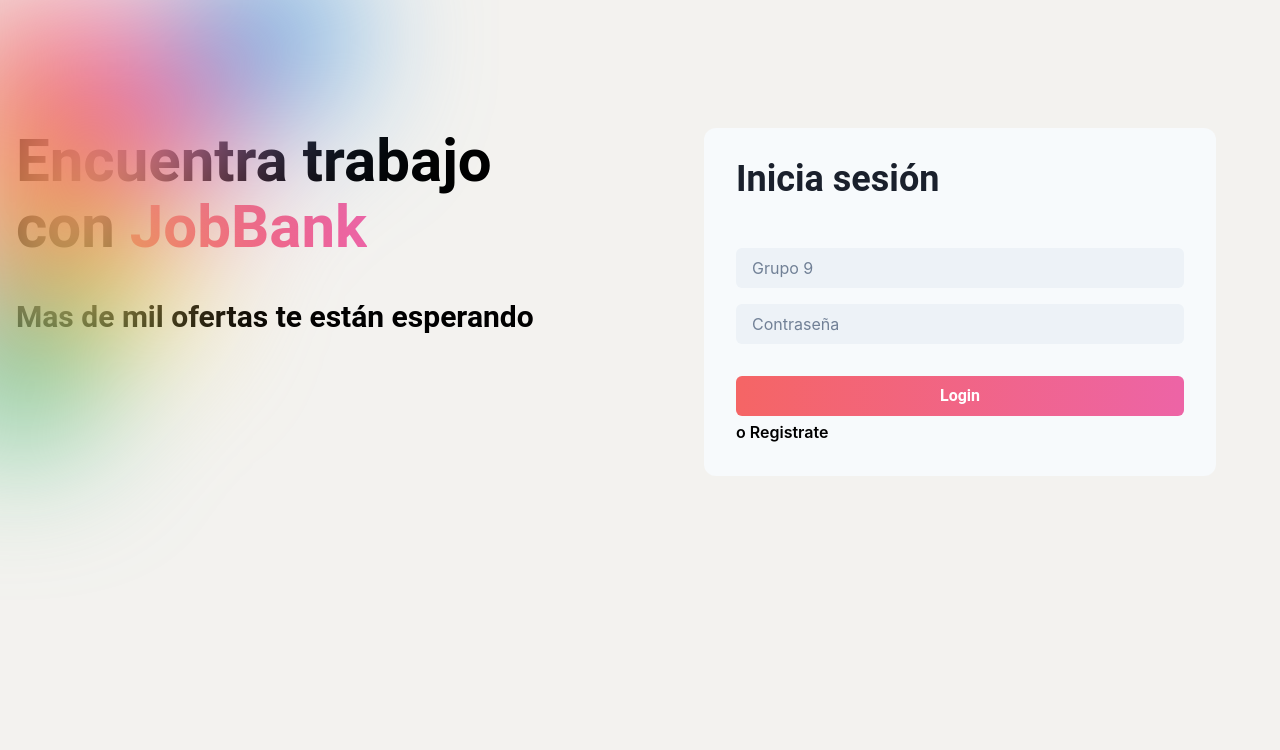
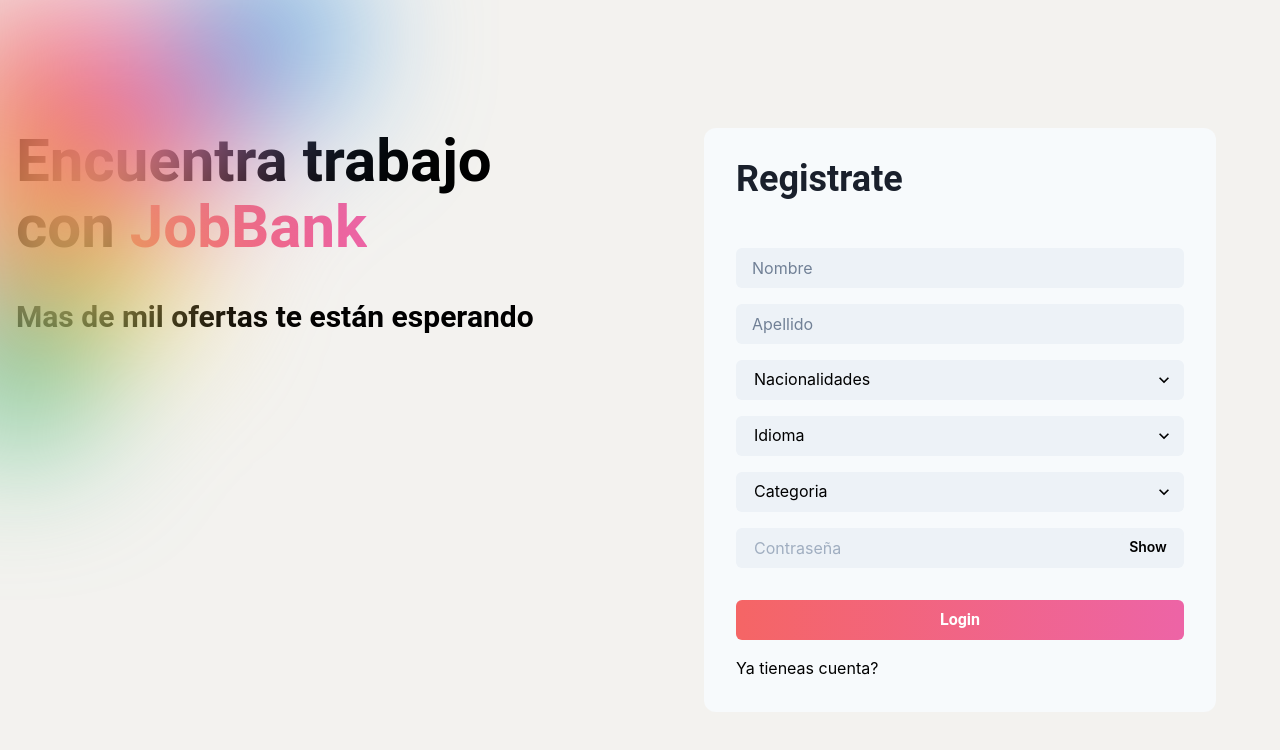
Before and after one commit to lucasangelino/jobbank, a React (Create React App) app: page /register in a window 1280 px wide. Shown: the top 750 px of the page. Built offline with nearby package versions, Linux system fonts and the light colour scheme.

Commit message:
JBB add fn to login

```diff
--- a/src/components/auth/Login.js
+++ b/src/components/auth/Login.js
@@ -1,11 +1,8 @@
 import { useCallback, useState } from "react";
 import {
   Box,
-  VStack,
   Heading,
   Text,
-  SimpleGrid as Grid,
-  GridItem,
   Stack,
   Container,
   Input,
@@ -14,8 +11,6 @@
   Icon,
   useBreakpointValue,
 } from "@chakra-ui/react";
-import { FormControl, FormLabel } from "@chakra-ui/form-control";
-import { Select } from "@chakra-ui/select";
 import { Link } from "react-router-dom";
 
 function Login() {
@@ -87,6 +82,22 @@
 };
 
 const LoginForm = () => {
+  const [login, setLogin] = useState({
+    user: "",
+    password: "",
+  });
+
+  const handleInputchange = (e) => {
+    setLogin({
+      ...login,
+      [e.target.name]: e.target.value,
+    });
+  };
+
+  const handleLoginClick = () => {
+    console.log(login);
+  };
+
   return (
     <Stack
       bg={"gray.50"}
@@ -108,6 +119,7 @@
       <Box as={"form"} mt={10}>
         <Stack spacing={4}>
           <Input
+            name="user"
             placeholder="Grupo 9"
             bg={"gray.100"}
             border={0}
@@ -115,8 +127,10 @@
             _placeholder={{
               color: "gray.500",
             }}
+            onChange={handleInputchange}
           />
           <Input
+            name="password"
             placeholder="Contraseña"
             bg={"gray.100"}
             border={0}
@@ -124,12 +138,13 @@
             _placeholder={{
               color: "gray.500",
             }}
+            onChange={handleInputchange}
           />
         </Stack>
         <Button
           fontFamily={"heading"}
           mt={8}
-          mb={1}
+          mb={4}
           w={"full"}
           bgGradient="linear(to-r, red.400,pink.400)"
           color={"white"}
@@ -137,16 +152,11 @@
             bgGradient: "linear(to-r, red.400,pink.400)",
             boxShadow: "xl",
           }}
+          onClick={handleLoginClick}
         >
           Login
         </Button>
-        <Button
-          // onClick={setToogleLogin(!toogleLogin)}
-          variant="link"
-          colorScheme="black"
-        >
-          o Registrate
-        </Button>
+        <Link to="/register">o Registrate</Link>
       </Box>
     </Stack>
   );
--- a/src/components/auth/Register.js
+++ b/src/components/auth/Register.js
@@ -1,3 +1,177 @@
-export default function Register() {
-  return <div>Register</div>;
+import { useCallback, useState } from "react";
+import {
+  Box,
+  VStack,
+  Heading,
+  Text,
+  SimpleGrid as Grid,
+  GridItem,
+  Stack,
+  Container,
+  Input,
+  Button,
+  SimpleGrid,
+  Icon,
+  useBreakpointValue,
+  InputGroup,
+  InputRightElement,
+} from "@chakra-ui/react";
+import { FormControl, FormLabel } from "@chakra-ui/form-control";
+import { Select } from "@chakra-ui/select";
+import { Link } from "react-router-dom";
+
+function Register() {
+  return (
+    <Box position={"relative"}>
+      <Container
+        as={SimpleGrid}
+        maxW={"7xl"}
+        columns={{ base: 1, md: 2 }}
+        spacing={{ base: 10, lg: 32 }}
+        py={{ base: 10, sm: 20, lg: 32 }}
+      >
+        <Stack spacing={{ base: 10, md: 20 }}>
+          <Heading
+            lineHeight={1.1}
+            fontSize={{ base: "3xl", sm: "4xl", md: "5xl", lg: "6xl" }}
+          >
+            Encuentra trabajo con{" "}
+            <Text
+              as={"span"}
+              bgGradient="linear(to-r, red.400,pink.400)"
+              bgClip="text"
+            >
+              JobBank
+            </Text>{" "}
+            <Text fontSize="3xl" mt="10">
+              Mas de mil ofertas te están esperando
+            </Text>
+          </Heading>
+          <Stack direction={"row"} spacing={4} align={"center"}>
+            <Text
+              fontFamily={"heading"}
+              fontSize={{ base: "4xl", md: "6xl" }}
+            ></Text>
+          </Stack>
+        </Stack>
+        <RegisterForm />
+      </Container>
+      <Blur
+        position={"absolute"}
+        top={-10}
+        left={-10}
+        style={{ filter: "blur(70px)" }}
+      />
+    </Box>
+  );
 }
+
+export const Blur = (props) => {
+  return (
+    <Icon
+      width={useBreakpointValue({ base: "100%", md: "40vw", lg: "30vw" })}
+      zIndex={useBreakpointValue({ base: -1, md: -1, lg: 0 })}
+      height="560px"
+      viewBox="0 0 528 560"
+      fill="none"
+      xmlns="http://www.w3.org/2000/svg"
+      {...props}
+    >
+      <circle cx="71" cy="61" r="111" fill="#F56565" />
+      <circle cx="244" cy="106" r="139" fill="#ED64A6" />
+      <circle cy="291" r="139" fill="#ED64A6" />
+      <circle cx="80.5" cy="189.5" r="101.5" fill="#ED8936" />
+      <circle cx="196.5" cy="317.5" r="101.5" fill="#ECC94B" />
+      <circle cx="70.5" cy="458.5" r="101.5" fill="#48BB78" />
+      <circle cx="426.5" cy="-0.5" r="101.5" fill="#4299E1" />
+    </Icon>
+  );
+};
+
+const RegisterForm = () => {
+  const [show, setShow] = useState(false);
+  const handleClick = () => setShow(!show);
+  return (
+    <Stack
+      bg={"gray.50"}
+      rounded={"xl"}
+      p={{ base: 4, sm: 6, md: 8 }}
+      spacing={{ base: 8 }}
+      maxW={{ lg: "lg" }}
+    >
+      <Stack spacing={4}>
+        <Heading
+          color={"gray.800"}
+          lineHeight={1.1}
+          fontSize={{ base: "2xl", sm: "3xl", md: "4xl" }}
+        >
+          Registrate
+        </Heading>
+        <Text color={"gray.500"} fontSize={{ base: "sm", sm: "md" }}></Text>
+      </Stack>
+      <Box as={"form"} mt={10}>
+        <Stack spacing={4}>
+          <Input
+            placeholder="Nombre"
+            bg={"gray.100"}
+            border={0}
+            color={"gray.500"}
+            _placeholder={{
+              color: "gray.500",
+            }}
+          />
+          <Input
+            placeholder="Apellido"
+            bg={"gray.100"}
+            border={0}
+            color={"gray.500"}
+            _placeholder={{
+              color: "gray.500",
+            }}
+          />
+          <Select placeholder="Nacionalidades">
+            <option value="option1">Argentina</option>
+            <option value="option2">Brasil</option>
+            <option value="option3">USA</option>
+          </Select>
+          <Select placeholder="Idioma">
+            <option value="option1">Español</option>
+            <option value="option2">English</option>
+          </Select>
+          <Select placeholder="Categoria">
+            <option value="option1">Petroleras</option>
+            <option value="option2">Bancos</option>
+          </Select>
+          <InputGroup size="md">
+            <Input
+              pr="4.5rem"
+              type={show ? "text" : "password"}
+              placeholder="Contraseña"
+            />
+            <InputRightElement width="4.5rem">
+              <Button h="1.75rem" size="sm" onClick={handleClick}>
+                {show ? "Hide" : "Show"}
+              </Button>
+            </InputRightElement>
+          </InputGroup>
+        </Stack>
+        <Button
+          fontFamily={"heading"}
+          mt={8}
+          mb={4}
+          w={"full"}
+          bgGradient="linear(to-r, red.400,pink.400)"
+          color={"white"}
+          _hover={{
+            bgGradient: "linear(to-r, red.400,pink.400)",
+            boxShadow: "xl",
+          }}
+        >
+          Login
+        </Button>
+        <Link to="/login">Ya tieneas cuenta?</Link>
+      </Box>
+    </Stack>
+  );
+};
+export default Register;
--- a/src/components/entrypoint/App.js
+++ b/src/components/entrypoint/App.js
@@ -1,10 +1,10 @@
 import "../../App.css";
-import Login from "../auth/Login";
 import AuthenticatedApp from "../entrypoint/AuthenticatedApp";
+import UnAuthenticatedApp from "../entrypoint/UnAuthenticatedApp";
 
 function App() {
   const isUserAuth = false;
-  return isUserAuth ? <AuthenticatedApp /> : <Login />;
+  return isUserAuth ? <AuthenticatedApp /> : <UnAuthenticatedApp />;
 }
 
 export default App;
--- a/src/components/entrypoint/UnAuthenticatedApp.js
+++ b/src/components/entrypoint/UnAuthenticatedApp.js
@@ -1,6 +1,8 @@
 import * as React from "react";
-import { Routes, Route, Navigate } from "react-router-dom";
+import { Routes, Route } from "react-router-dom";
 // Components
+import Login from "../auth/Login";
+import Register from "../auth/Register";
 
 // routes
 export default function UnAuthenticatedApp() {
@@ -8,7 +10,9 @@
   return (
     <div>
       <Routes>
-        <Route path="/auth" element={<h1>Login</h1>} />
+        <Route path="/" element={<Login />} />
+        <Route path="/login" element={<Login />} />
+        <Route path="/register" element={<Register />} />
       </Routes>
     </div>
   );
```
